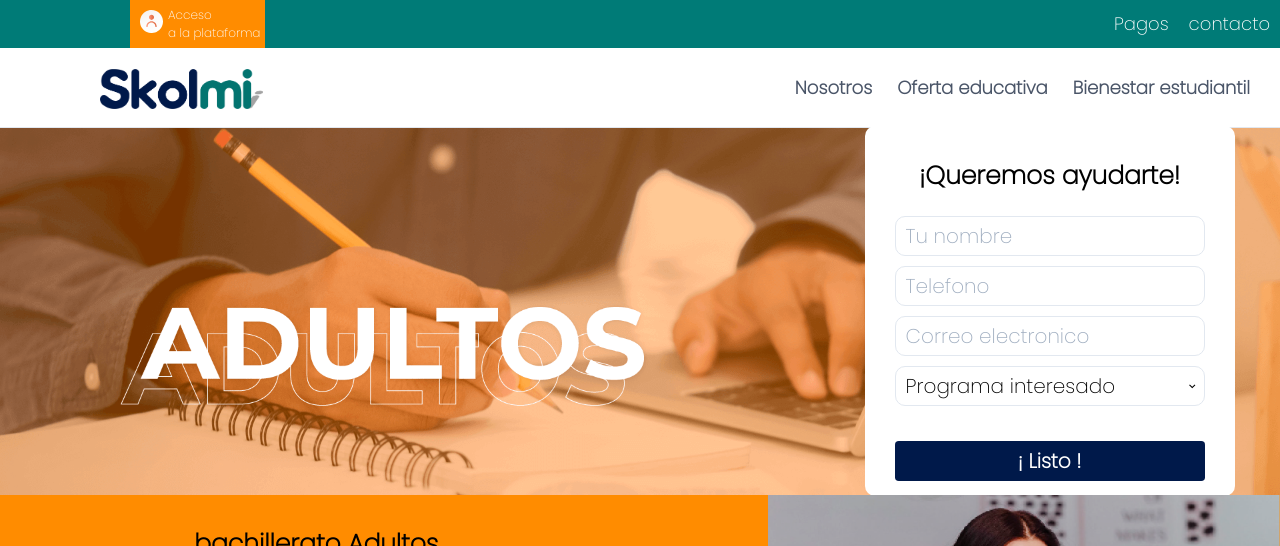
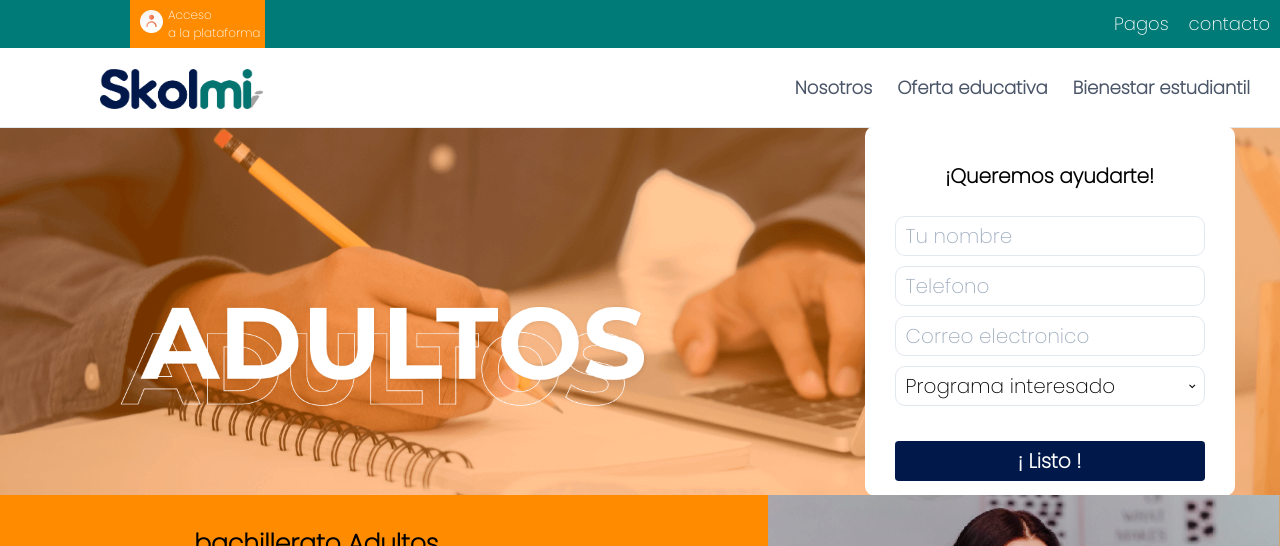
Before and after one commit to skolmi/nextjs-app-client, a Next.js app: page /adults in a window 1280 px wide. Shown: the top 546 px of the page. Built offline with nearby package versions, Linux system fonts and the light colour scheme.

Commit message:
fix texto formulario de contacto

```diff
--- a/components/FormContact/index.js
+++ b/components/FormContact/index.js
@@ -1,6 +1,8 @@
 import {
     Input,
-    Select
+    Select,
+    Text,
+    useMediaQuery
 } from "@chakra-ui/react";
 
 import { useState, useRef } from "react";
@@ -21,9 +23,15 @@ export default function FormContact() {
 
     const form = useRef();
 
+    const [isLargeThan362] = useMediaQuery(`(min-widhth:362px)`)
+
     return (
         <div className={style.form_container}>
-            <p>¡Queremos ayudarte!</p>
+            {isLargeThan362 ?
+                <Text>¡Queremos ayudarte!</Text>
+                :
+                <Text fontSize='20px'>¡Queremos ayudarte!</Text>
+            }
             <form
                 ref={form}
                 onSubmit={(e) => {
```
